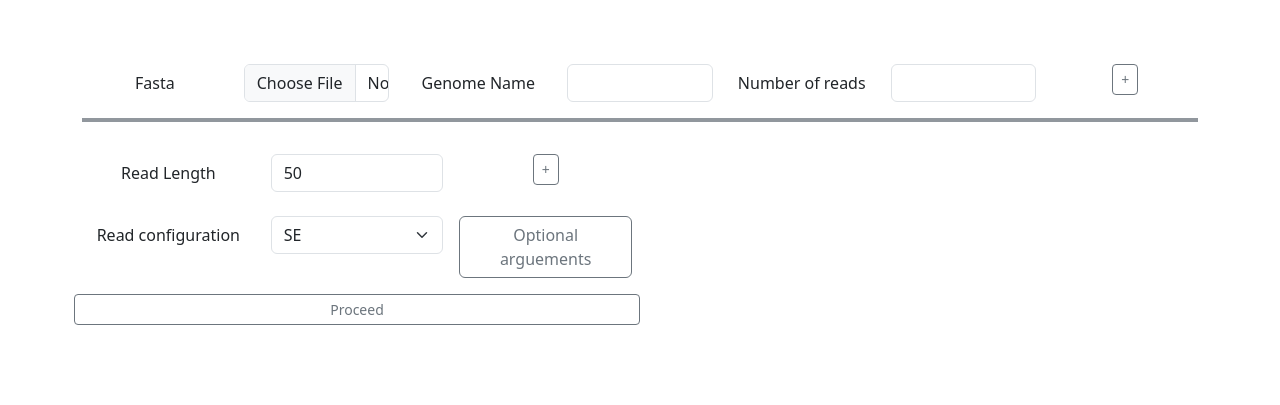
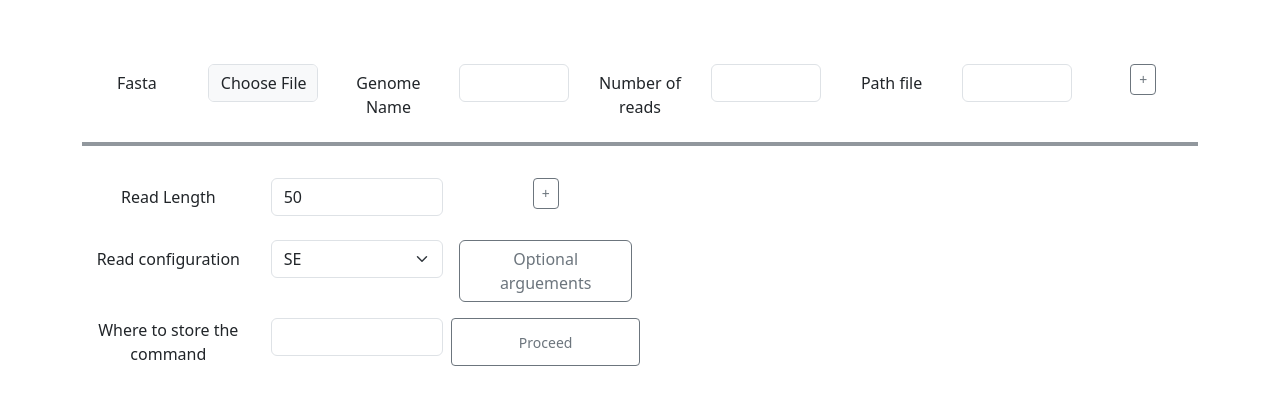
Before and after one commit to arnaualbert/cmp_ui, a Flask app: page /crossmaper/dna in a window 1280 px wide. Shown: the part 56-461 px from the top of the page. Run offline with Flask 2, Linux system fonts and the light colour scheme; some libraries are stand-ins or nearby versions.

Commit message:
store command + file path

```diff
--- a/app.py
+++ b/app.py
@@ -243,10 +243,11 @@ def crossmaperdna():
     if request.method == 'GET':
         return render_template('crossmaperdna.html')
     if request.method == 'POST':
+        path_file = request.form['path_file']
         fastq = request.files.getlist("fastaq")
         fastq_ls = []
         for f in fastq:
-            fastq_ls.append(f.filename)
+            fastq_ls.append(path_file+f.filename)
 
         genome_name = request.form.getlist('genome_name')
         number_of_reads = request.form.getlist('number_of_reads')
@@ -271,6 +272,7 @@ def crossmaperdna():
         min_seed_length = request.form['min_seed_length']
         matching_score = request.form['matching_score']
         missmatch_penalty = request.form['mismatch_penalty']
+        store_com = request.form['store_com']
         fastq_ls_string = " ".join(fastq_ls)
         genome_name_string = " ".join(genome_name)
         number_of_reads_string = " ".join(number_of_reads)
@@ -279,7 +281,7 @@ def crossmaperdna():
         ssh = paramiko.SSHClient()
         ssh.set_missing_host_key_policy(paramiko.AutoAddPolicy())
         ssh.connect(hostname=host, username=username, password=password)
-        stdin, stdout, stderr = ssh.exec_command(f'touch crossmapperdna.txt; echo {command} >> crossmapperdna.txt')
+        stdin, stdout, stderr = ssh.exec_command(f'touch {store_com}crossmapperdna.txt; echo {command} >> {store_com}crossmapperdna.txt')
         output = stdout.readlines()
         error = stderr.readlines()
         ssh.close()
@@ -292,10 +294,12 @@ def crossmaperrna():
     if request.method == 'GET':
         return render_template('crossmaperna.html')
     if request.method == 'POST':
+        path_file = request.form['path_file']
         fastq = request.files.getlist("fastaq")
         fastq_ls = []
         for f in fastq:
-            fastq_ls.append(f.filename)
+            fastq_ls.append(path_file+f.filename)
+
         genome_name = request.form.getlist('genome_name')
         number_of_reads = request.form.getlist('number_of_reads')
         read_length = request.form.getlist('read_length')
@@ -347,6 +351,7 @@ def create_app():
 if __name__ == "__main__":
     from waitress import serve
     serve(app, host='127.0.0.1', port=5001)
+    # app.run()
     # serve(app, host='0.0.0.0', port=8080)
 
 
--- a/templates/crossmaperdna.html
+++ b/templates/crossmaperdna.html
@@ -63,6 +63,12 @@
                                 <input class="form-control" type="number" name="number_of_reads" id="number_of_reads">
                             </div>
                             <div class="col">
+                                <label class="col-form-label" for="path_file">Path file</label>
+                            </div>
+                            <div class="col">
+                                <input class="form-control" type="text" name="path_file" id="path_file">
+                            </div>
+                            <div class="col">
                                 <button type="button" class="btn btn-outline-secondary btn-sm"
                                     onclick="addFormFasta()">+</button>
                             </div>
@@ -75,8 +81,8 @@
                                 <label class="col-form-label" for="read_length">Read Length</label>
                             </div>
                             <div class="col">
-                                <input class="form-control" type="number" name="read_length" id="read_length" list="read_length_options"
-                                    value="50">
+                                <input class="form-control" type="number" name="read_length" id="read_length"
+                                    list="read_length_options" value="50">
                                 <datalist id="read_length_options">
                                     <option selected>50</option>
                                     <option>75</option>
@@ -114,25 +120,29 @@
                             <label class="col-form-label" for="number_of_cores">Number of cores</label>
                         </div>
                         <div id="optional_arguments" class="col">
-                            <input class="form-control" type="number" id="number_of_cores" name="number_of_cores" value="1">
+                            <input class="form-control" type="number" id="number_of_cores" name="number_of_cores"
+                                value="1">
                         </div>
                         <div id="optional_arguments" class="col">
                             <label class="col-form-label" for="base_error_rate">Base error rate</label>
                         </div>
                         <div id="optional_arguments" class="col">
-                            <input class="form-control" type="number" id="base_error_rate" name="base_error_rate" value="0.02">
+                            <input class="form-control" type="number" id="base_error_rate" name="base_error_rate"
+                                value="0.02">
                         </div>
                         <div id="optional_arguments" class="col">
                             <label class="col-form-label" for="outer_distance">Outer distance</label>
                         </div>
                         <div id="optional_arguments" class="col">
-                            <input class="form-control" type="number" id="outer_distance" name="outer_distance" value="500">
+                            <input class="form-control" type="number" id="outer_distance" name="outer_distance"
+                                value="500">
                         </div>
                         <div id="optional_arguments" class="col">
                             <label class="col-form-label" for="standar_deviation">Standar deviation</label>
                         </div>
                         <div id="optional_arguments" class="col">
-                            <input class="form-control" type="number" id="standar_deviation" name="standar_deviation" value="30">
+                            <input class="form-control" type="number" id="standar_deviation" name="standar_deviation"
+                                value="30">
                         </div>
                         <div id="optional_arguments" class="col">
                             <label class="col-form-label" for="coverage">Coverage</label>
@@ -144,31 +154,36 @@
                             <label class="col-form-label" for="mutation_rate">Mutation rate</label>
                         </div>
                         <div id="optional_arguments" class="col">
-                            <input class="form-control" type="number" id="mutation_rate" name="mutation_rate" value="0.001">
+                            <input class="form-control" type="number" id="mutation_rate" name="mutation_rate"
+                                value="0.001">
                         </div>
                         <div id="optional_arguments" class="col">
                             <label class="col-form-label" for="indel_fraction">Indel fraction</label>
                         </div>
                         <div id="optional_arguments" class="col">
-                            <input class="form-control" type="number" id="indel_fraction" name="indel_fraction" value="0.015">
+                            <input class="form-control" type="number" id="indel_fraction" name="indel_fraction"
+                                value="0.015">
                         </div>
                         <div id="optional_arguments" class="col">
                             <label class="col-form-label" for="indel_extended">Indel extended</label>
                         </div>
                         <div id="optional_arguments" class="col">
-                            <input class="form-control" type="number" id="indel_extended" name="indel_extended" value="0.3">
+                            <input class="form-control" type="number" id="indel_extended" name="indel_extended"
+                                value="0.3">
                         </div>
                         <div id="optional_arguments" class="col">
                             <label class="col-form-label" for="seed_random_generator">Seed Random generator</label>
                         </div>
                         <div id="optional_arguments" class="col">
-                            <input class="form-control" type="number" id="seed_random_generator" name="seed_random_generator" value="-1">
+                            <input class="form-control" type="number" id="seed_random_generator"
+                                name="seed_random_generator" value="-1">
                         </div>
                         <div id="optional_arguments" class="col">
                             <label class="col-form-label" for="discard_ambiguos">Discard ambiguos</label>
                         </div>
                         <div id="optional_arguments" class="col">
-                            <input class="form-control" type="number" id="discard_ambiguos" name="discard_ambiguos" value="0.05">
+                            <input class="form-control" type="number" id="discard_ambiguos" name="discard_ambiguos"
+                                value="0.05">
                         </div>
                         <div id="optional_arguments" class="col">
                             <label class="col-form-label" for="haplotype_mode">Haplotype mode</label>
@@ -183,7 +198,8 @@
                             <label class="col-form-label" for="output_directory">Output Directory</label>
                         </div>
                         <div id="optional_arguments" class="col">
-                            <input class="form-control" type="text" id="output_directory" name="output_directory" value="crossmap_out">
+                            <input class="form-control" type="text" id="output_directory" name="output_directory"
+                                value="crossmap_out">
                         </div>
                         <div id="optional_arguments" class="col">
                             <label class="col-form-label" for="verbose_mode">Verbose Mode</label>
@@ -208,7 +224,7 @@
                             <label class="col-form-label" for="report_cross_mapped">Report Cross Mapped</label>
                         </div>
                         <div id="optional_arguments" class="col">
-                            <select  class="form-select" name="report_cross_mapped" id="report_cross_mapped">
+                            <select class="form-select" name="report_cross_mapped" id="report_cross_mapped">
                                 <option value="False" selected>False</option>
                                 <option value="True">True</option>
                             </select>
@@ -217,25 +233,29 @@
                             <label class="col-form-label" for="mapper_template_path">Mapper Template Path</label>
                         </div>
                         <div id="optional_arguments" class="col">
-                            <input class="form-control" type="text" name="mapper_template_path" id="mapper_template_path">
+                            <input class="form-control" type="text" name="mapper_template_path"
+                                id="mapper_template_path">
                         </div>
                         <div id="optional_arguments" class="col">
                             <label class="col-form-label" for="min_seed_length">Minimum Seed length</label>
                         </div>
                         <div id="optional_arguments" class="col">
-                            <input class="form-control" type="number" name="min_seed_length" id="min_seed_length" value="19">
+                            <input class="form-control" type="number" name="min_seed_length" id="min_seed_length"
+                                value="19">
                         </div>
                         <div id="optional_arguments" class="col">
                             <label class="col-form-label" for="matching_score">Matching score</label>
                         </div>
                         <div id="optional_arguments" class="col">
-                            <input class="form-control" type="number" id="matching_score" name="matching_score" value="1">
+                            <input class="form-control" type="number" id="matching_score" name="matching_score"
+                                value="1">
                         </div>
                         <div id="optional_arguments" class="col">
                             <label class="col-form-label" for="mismatch_penalty">Mismatch penalty</label>
                         </div>
                         <div id="optional_arguments" class="col">
-                            <input class="form-control" type="number" id="mismatch_penalty" name="mismatch_penalty" value="4">
+                            <input class="form-control" type="number" id="mismatch_penalty" name="mismatch_penalty"
+                                value="4">
                         </div>
                     </div>
                 </div>
@@ -243,10 +263,23 @@
     </div>
     <div>
         <div class="mt-3 container text-center">
-            <div class="row g-3 row-cols-2">
+            <div class="row g-3 row-cols-6">
+                <div id="" class="col">
+                    <label for="store_com">Where to store the command</label>
+                </div>
+                <div class="col">
+                    <input type="text" id="store_com" name="store_com" class="form-control">
+                </div>
                 <button type="submit" class="btn btn-outline-secondary btn-sm" onclick="sendDna_v2()">Proceed</button>
+
             </div>
         </div>
+
+        <!-- <div class="mt-3 container text-center"> -->
+        <!-- <div class="row g-3 row-cols-2"> -->
+        <!-- <button type="submit" class="btn btn-outline-secondary btn-sm" onclick="sendDna_v2()">Proceed</button> -->
+        <!-- </div> -->
+        <!-- </div> -->
         </form>
     </div>
 </body>
```
Also changed, not shown: templates/crossmaperna.html (+20 -1 lines).
